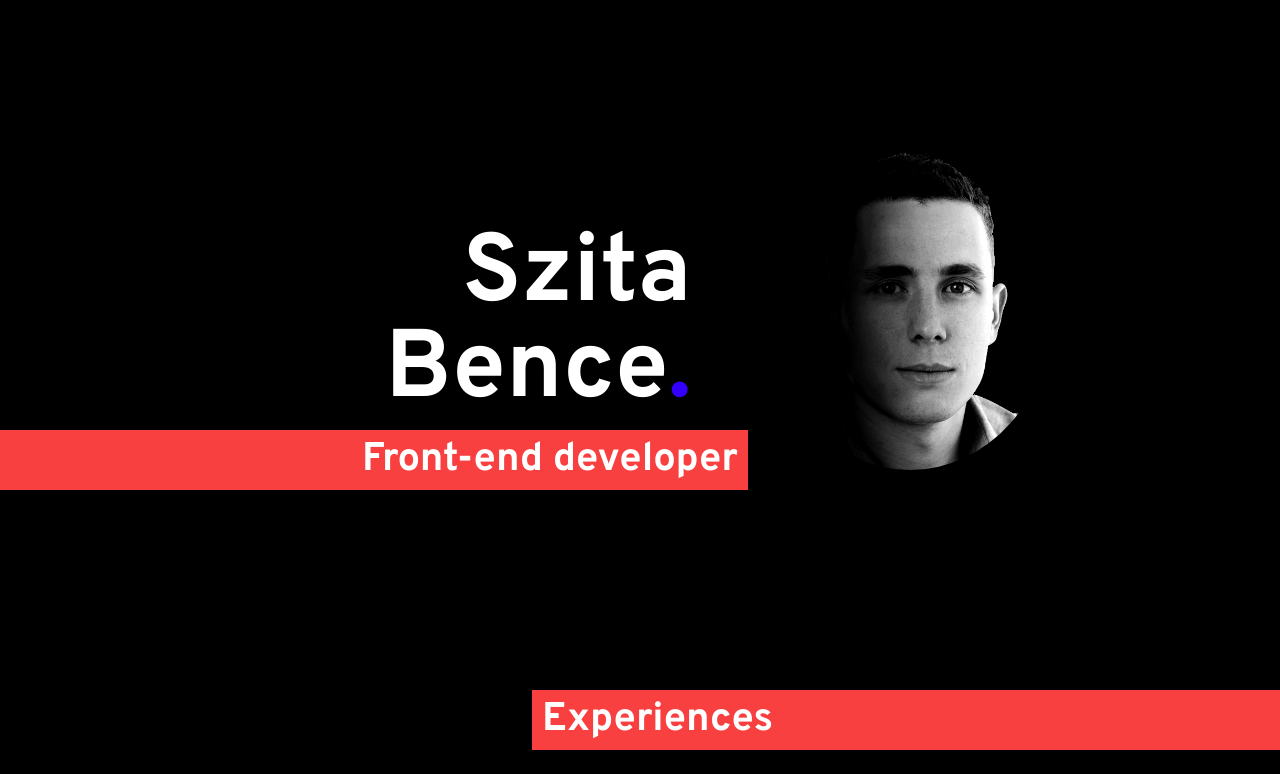
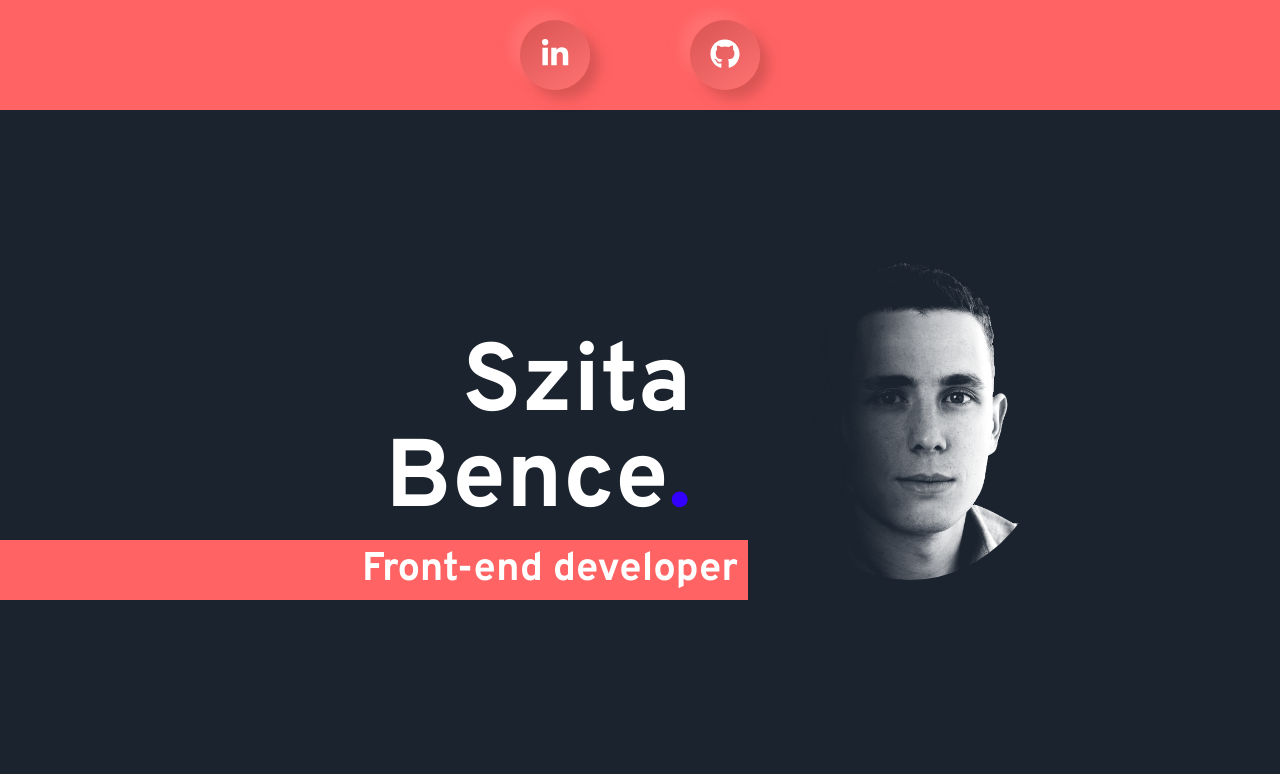
Before and after one commit to Ben-sz/portrait, an Angular app: page / in a window 1280 px wide. Shown: the top 774 px of the page. Built offline with nearby package versions, Linux system fonts and the light colour scheme.

Commit message:
adds navbar

```diff
--- a/package.json
+++ b/package.json
@@ -19,6 +19,11 @@
     "@angular/platform-browser": "~10.0.14",
     "@angular/platform-browser-dynamic": "~10.0.14",
     "@angular/router": "~10.0.14",
+    "@fortawesome/angular-fontawesome": "^0.7.0",
+    "@fortawesome/fontawesome-svg-core": "^1.2.28",
+    "@fortawesome/free-brands-svg-icons": "^5.13.0",
+    "@fortawesome/free-regular-svg-icons": "^5.13.0",
+    "@fortawesome/free-solid-svg-icons": "^5.13.0",
     "express": "^4.17.1",
     "rxjs": "~6.5.5",
     "tslib": "^2.0.0",
--- a/src/app/app.component.html
+++ b/src/app/app.component.html
@@ -1,3 +1,3 @@
 
-<!-- <app-nav></app-nav> -->
+<app-nav></app-nav>
 <router-outlet></router-outlet>
--- a/src/app/app.module.ts
+++ b/src/app/app.module.ts
@@ -6,6 +6,7 @@ import { AppComponent } from './app.component';
 import { HomeComponent } from './home/home.component';
 import { CocolioComponent } from './cocolio/cocolio.component';
 import { NavComponent } from './nav/nav.component';
+import { FontAwesomeModule } from '@fortawesome/angular-fontawesome';
 
 @NgModule({
   declarations: [
@@ -16,7 +17,8 @@ import { NavComponent } from './nav/nav.component';
   ],
   imports: [
     BrowserModule,
-    AppRoutingModule
+    AppRoutingModule,
+    FontAwesomeModule
 
   ],
 
--- a/src/app/cocolio/cocolio.component.html
+++ b/src/app/cocolio/cocolio.component.html
@@ -13,7 +13,7 @@
         <div class="titletext title-right"> Front-end developer</div>
       </div>
   </div>
-  <img src="../../assets/images/portrait3.png" alt="">
+  <img src="../../assets/images/portrait4.png" alt="">
 
 </div>
 
--- a/src/app/cocolio/cocolio.component.scss
+++ b/src/app/cocolio/cocolio.component.scss
@@ -1,5 +1,5 @@
 body{
-  background-color: black;
+  background-color: #1b232e;
   font-family: 'Overpass', sans-serif;
 }
 
@@ -46,11 +46,11 @@ body{
 .red-ribbon{
   width: 100%;
   height: 60px;
-  background-color:  #F94040;
+  background-color:  #FF6363;
   line-height: 42px;
 
 
-  background: #F94040;
+  background: #FF6363;
 
 }
 
@@ -117,7 +117,7 @@ body{
   margin-left: 20px;
   width: 60vw;
   h1{
-  color: #F94040;
+  color:  #FF6363;
   font-size: 40px;
   line-height: 40px;
   margin: 25px 0px;
@@ -131,7 +131,7 @@ body{
 
   }
   h2{
-    color: #F94040;
+    color:  #FF6363;
     font-size: 35px;
     line-height: 40px;
     font-weight: 100;
--- a/src/app/nav/nav.component.html
+++ b/src/app/nav/nav.component.html
@@ -1,10 +1,14 @@
-<p>nav works!</p>
-
-
 
 <div class="nav-main">
-  <div class="icon-button logo">A</div>
-  <div class="logo"></div>
-  <div class="logo"></div>
-  <div class="logo"></div>
+
+  <div class="icon-wrapper">
+
+    <a href="https://www.linkedin.com/in/bence-szita/" class="icon-button logo">
+      <fa-icon class="fa-icon" [icon]="faLinkedinIn"></fa-icon>
+    </a>
+    <a href="https://github.com/Ben-sz/wallThing"  class="icon-button logo">
+      <fa-icon class="fa-icon" [icon]="faGithub"></fa-icon>
+    </a>
+
+  </div>
 </div>
--- a/src/app/nav/nav.component.scss
+++ b/src/app/nav/nav.component.scss
@@ -1,14 +1,48 @@
-.icon-button{
-  width: 100px;
-  height: 100px;
-  border-radius: 100%;
-  background: #000000;
-  box-shadow:  20px 20px 60px #464646,
-               -20px -20px 60px #5e5e5e;
+body{
+  background-color:   #FF6363;
 }
 
 
+.icon-button{
+  width: 70px;
+  height: 70px;
+  margin: 20px 50px;
+
+  display: flex;
+  justify-content: center;
+  align-items: center;
+
+
+/* animation */
+  background: linear-gradient(145deg, #D95454, #FF7272);
+  border-radius: 100%;
+  box-shadow: 9.01px 9.01px 12px #DA5555, -9.01px -9.01px 12px #FF7171;
+
+  &:active {
+    background: linear-gradient(145deg, #D95454, #FF7272);
+    border-radius: 100%;
+    box-shadow: inset 9.01px 9.01px 12px #DA5555, inset -9.01px -9.01px 12px #FF7171;
+  }
+}
+
+.fa-icon{
+  padding-top: 5px;
+  font-size: 30px;
+  color: white;
+
+}
+
 .nav-main{
-  width:100%;
+  background-color:   #FF6363;
+  display: block;
+}
+
+.icon-wrapper{
   display: flex;
+  align-items: center;
+  justify-content: center;
 }
+
+body{
+  background-color:   #FF6363;
+}
--- a/src/app/nav/nav.component.ts
+++ b/src/app/nav/nav.component.ts
@@ -1,4 +1,7 @@
 import { Component, OnInit } from '@angular/core';
+import { faGithub, faLinkedinIn} from '@fortawesome/free-brands-svg-icons';
+import { faCoffee} from '@fortawesome/free-solid-svg-icons';
+
 
 @Component({
   selector: 'app-nav',
@@ -6,6 +9,9 @@ import { Component, OnInit } from '@angular/core';
   styleUrls: ['./nav.component.scss']
 })
 export class NavComponent implements OnInit {
+  faCoffee = faCoffee;
+  faGithub = faGithub;
+  faLinkedinIn = faLinkedinIn;
 
   constructor() { }
 
--- a/src/index.html
+++ b/src/index.html
@@ -7,6 +7,8 @@
   <meta name="viewport" content="width=device-width, initial-scale=1">
   <link rel="icon" type="image/x-icon" href="favicon.ico">
   <link href="https://fonts.googleapis.com/css2?family=Overpass:wght@100;300;700&display=swap" rel="stylesheet">
+
+
 </head>
 <body>
   <app-root></app-root>
--- a/src/styles.scss
+++ b/src/styles.scss
@@ -6,9 +6,10 @@ body{
 
 /*   display:table; */
   width: 100%;
-
+  overflow-x: hidden; //horizontal
 }
 
 html, body {
   width:100%;
+
   }
```
Also changed, not shown: src/assets/images/portrait4.png (added), 1 other file (tests, documents, lock files or other folders).
